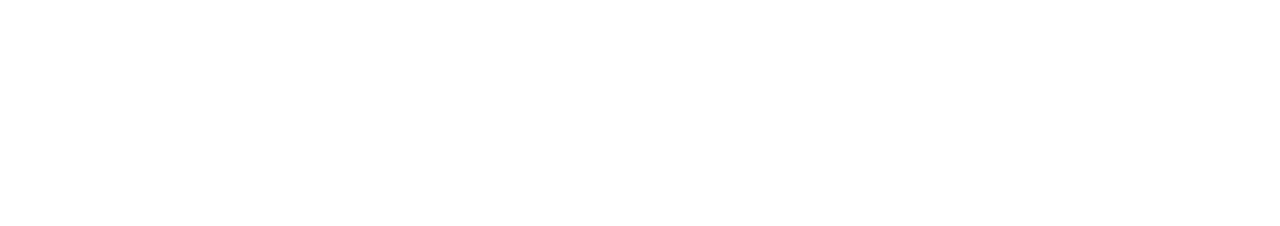
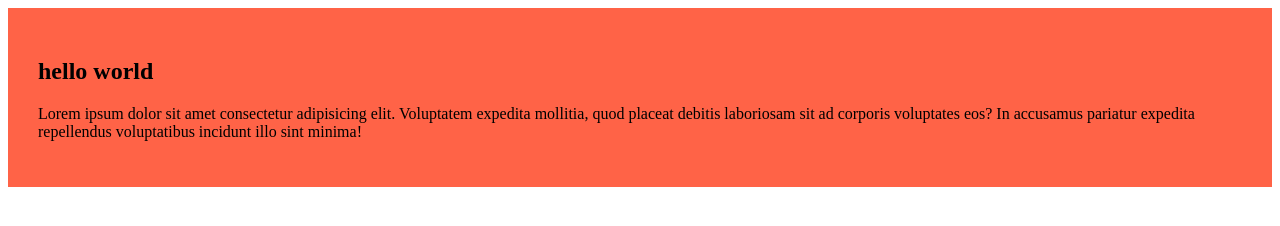
Before and after one commit to rayhanhassanratul/my-simple-website, a plain HTML site: page index.html in a window 1280 px wide. Drawn offline with Linux system fonts and the light colour scheme.

Commit message:
add a first blog

```diff
--- a/index.html
+++ b/index.html
@@ -4,8 +4,12 @@
     <meta charset="UTF-8">
     <meta name="viewport" content="width=device-width, initial-scale=1.0">
     <title>my simple website</title>
+    <link rel="stylesheet" href="styles/blog.css">
 </head>
 <body>
-
+    <div>
+        <h2>hello world</h2>
+        <p>Lorem ipsum dolor sit amet consectetur adipisicing elit. Voluptatem expedita mollitia, quod placeat debitis laboriosam sit ad corporis voluptates eos? In accusamus pariatur expedita repellendus voluptatibus incidunt illo sint minima!</p>
+    </div>
 </body>
 </html>
--- /dev/null
+++ b/styles/blog.css
@@ -0,0 +1,4 @@
+div{
+    background-color: tomato;
+    padding: 30px;
+}
```
